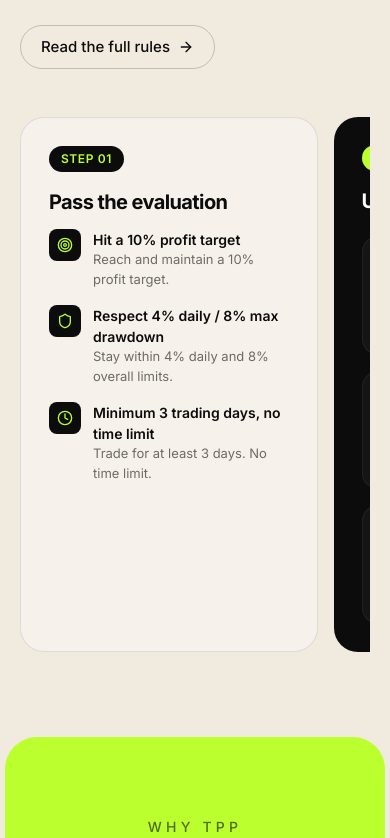
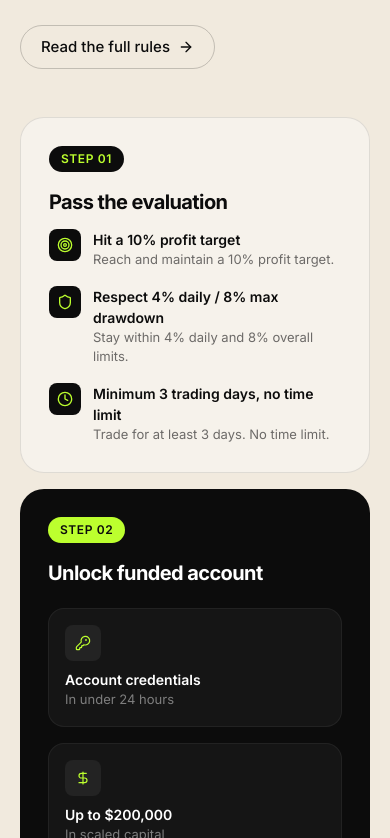
Before and after one commit to jatinkatariaaaa/thepeoplepropwebsite, a Next.js app: page /v3 in a window 390 px wide. Shown: the part 4826-5664 px from the top of the page. Built offline with nearby package versions, Linux system fonts and the light colour scheme.

Commit message:
revert(v3): restore vertical grid for mobile evaluation steps

```diff
--- a/src/app/v3/page.tsx
+++ b/src/app/v3/page.tsx
@@ -960,9 +960,9 @@ export default function V3Page() {
             </div>
           </Reveal>
 
-          <div className="flex snap-x snap-mandatory gap-4 overflow-x-auto pb-4 [-ms-overflow-style:none] [scrollbar-width:none] sm:grid sm:grid-cols-2 sm:gap-5 sm:overflow-visible sm:pb-0 [&::-webkit-scrollbar]:hidden">
+          <div className="grid gap-4 md:gap-5 sm:grid-cols-2">
             {/* Step 01 */}
-            <Reveal className="min-w-[85%] snap-center sm:min-w-0">
+            <Reveal>
               <TiltCard intensity={5} glare={false} className="h-full">
                 <div className="flex h-full flex-col rounded-3xl border border-[#0c0c0c]/10 bg-white/40 p-7 md:backdrop-blur-sm">
                   <span className="mb-5 inline-flex w-fit items-center rounded-full bg-[#0c0c0c] px-3 py-1 text-[12px] font-semibold uppercase tracking-wider text-[#bcff2e]">Step 01</span>
@@ -989,7 +989,7 @@ export default function V3Page() {
             </Reveal>
 
             {/* Step 02 */}
-            <Reveal delay={0.1} className="min-w-[85%] snap-center sm:min-w-0">
+            <Reveal delay={0.1}>
               <TiltCard intensity={5} className="h-full">
                 <div className="flex h-full flex-col rounded-3xl bg-[#0c0c0c] p-7">
                   <span className="mb-5 inline-flex w-fit items-center rounded-full bg-[#bcff2e] px-3 py-1 text-[12px] font-semibold uppercase tracking-wider text-[#0c0c0c]">Step 02</span>
@@ -1014,7 +1014,7 @@ export default function V3Page() {
             </Reveal>
 
             {/* Step 03 */}
-            <Reveal delay={0.2} className="min-w-[85%] snap-center sm:min-w-0">
+            <Reveal delay={0.2}>
               <TiltCard intensity={5} glare={false} className="h-full">
                 <div className="flex h-full flex-col rounded-3xl border border-[#0c0c0c]/10 bg-white/40 p-7 md:backdrop-blur-sm">
                   <span className="mb-5 inline-flex w-fit items-center rounded-full bg-[#0c0c0c] px-3 py-1 text-[12px] font-semibold uppercase tracking-wider text-[#bcff2e]">Step 03</span>
```
